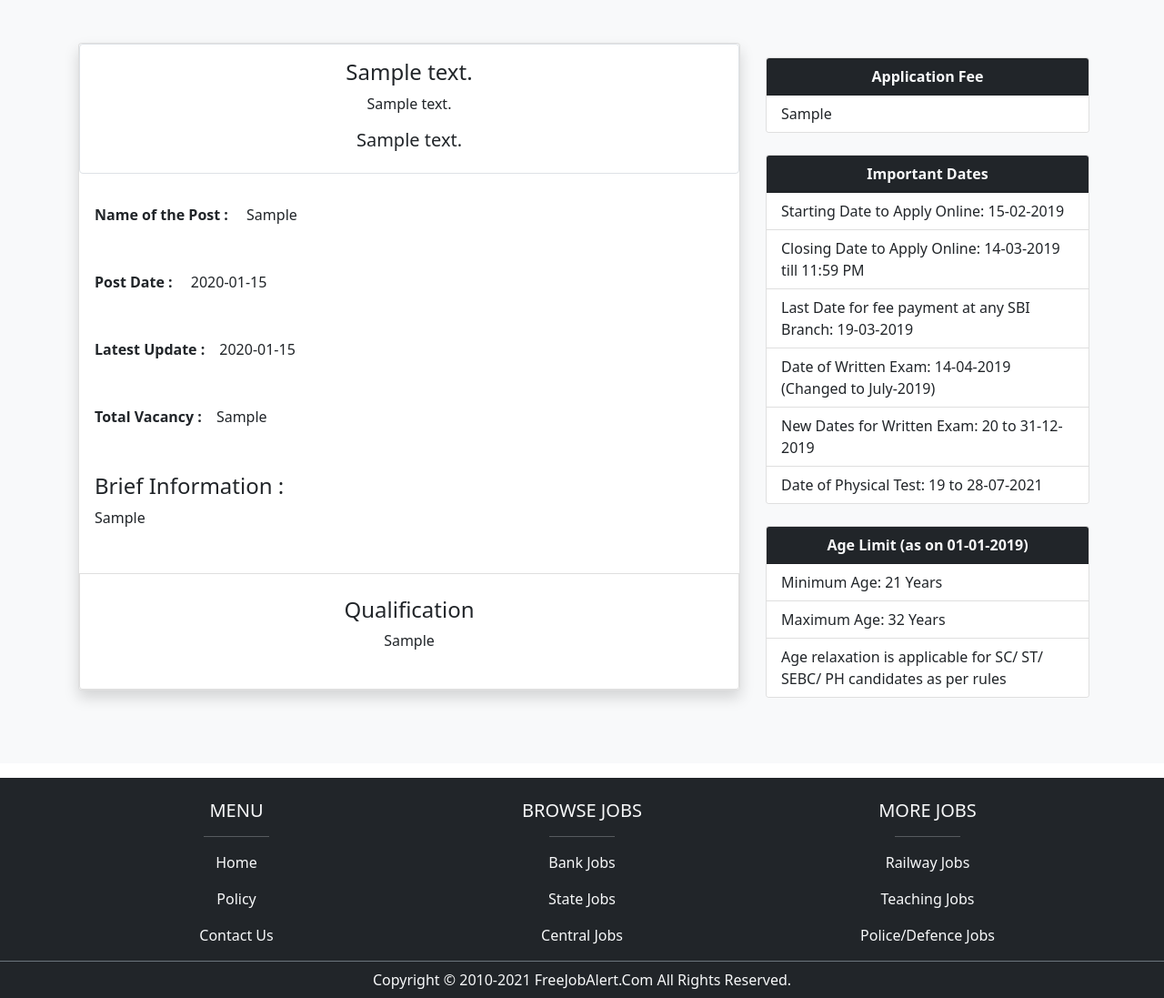
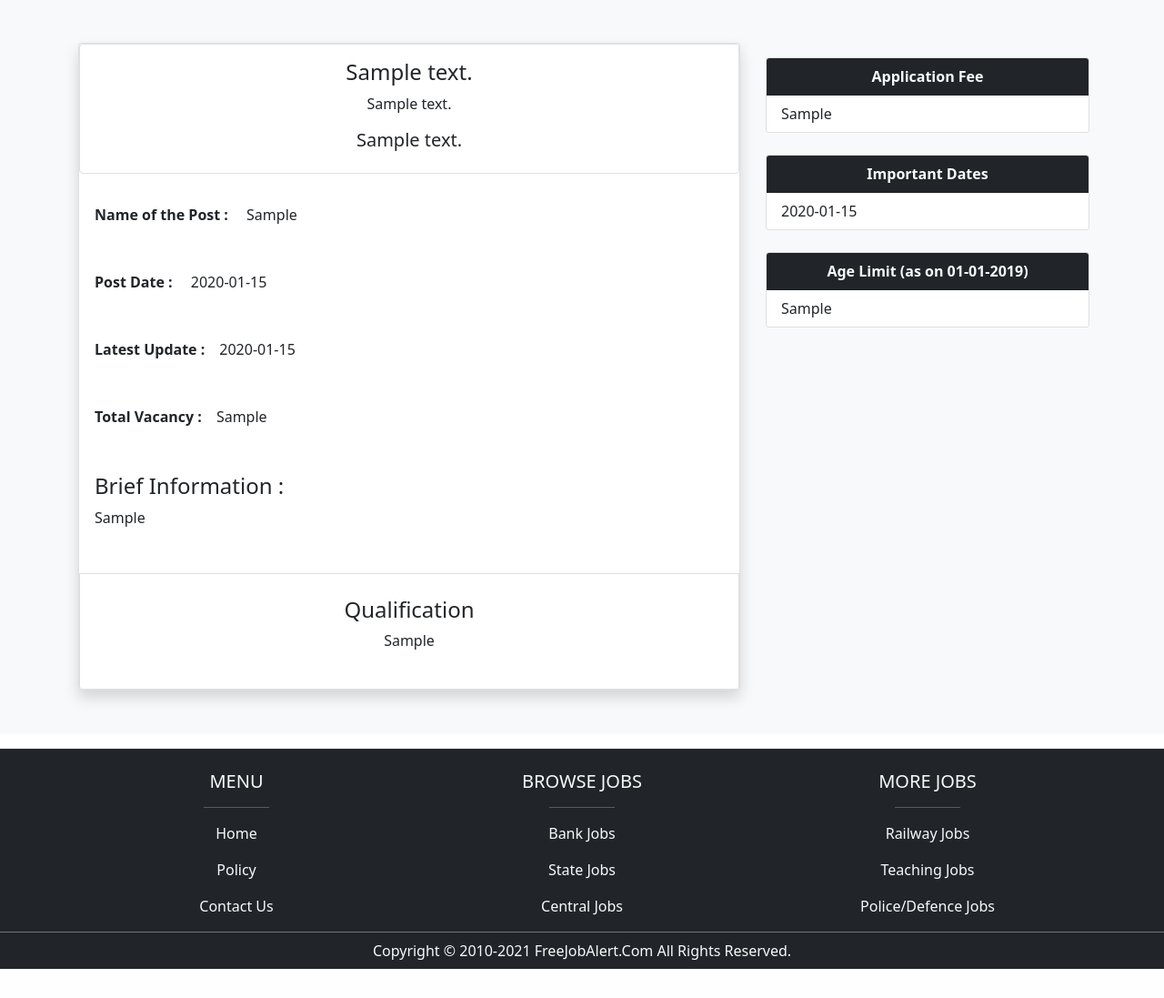
Before and after one commit to ravikumar9130/FreeJobAlert, a Node server app: page /job-details/600000000000000000000001 in a window 1280 px wide. Shown: the part 138-1235 px from the top of the page at 91% size. After the commit the page ends 1203 px from the top, so only its background shows below. Run offline with Node 20, Linux system fonts and the light colour scheme; tables that the repository leaves empty hold one stand-in row (values such as "Sample post"); some libraries are stand-ins or nearby versions.

Commit message:
Dynamically Rendered all datas into job-details page

```diff
--- a/views/job-details.ejs
+++ b/views/job-details.ejs
@@ -24,14 +24,9 @@
                 <div class="col-md-8 px-3 ">
                     <div class="card shadow">
                         <div class="alert text-center border " role="alert">
-
                             <h4> <%- news.CompanyDetails.CompanyName %></h4>
-
                             <p> <%- news.CompanyDetails.AdvtNo %></p>
-
                             <h5> <%- news.CompanyDetails.VacancyName %></h5>
-
-
                         </div>
                         <div class="alert " role="alert">
                      <b>    Name of the Post :</b>   <span class="text-dark px-3">
@@ -50,16 +45,11 @@
                         <div class="alert " role="alert">
                             <h4 class="alert-heading">Brief Information :</h4>
                             <p> <%- news.BriefInformation %></p>
-
-
                         </div>
                         <li class="list-group-item">
                             <div class="alert text-center" role="alert">
                                 <h4 class="text-center">Qualification</h4>
-
                                 <%- news.Qualification %>
-
-
                             </div>
                         </li>
                     </div>
@@ -88,15 +78,9 @@
                               <b>  Important Dates</b>
                             </div>
                             <ul class="list-group list-group-flush">
-                                <li class="list-group-item">Starting Date to Apply Online: 15-02-2019</li>
-                                <li class="list-group-item">Closing Date to Apply Online: 14-03-2019 till 11:59 PM
-                                </li>
-                                <li class="list-group-item">Last Date for fee payment at any SBI Branch: 19-03-2019
-                                </li>
-                                <li class="list-group-item">Date of Written Exam: 14-04-2019 (Changed to July-2019)
-                                </li>
-                                <li class="list-group-item">New Dates for Written Exam: 20 to 31-12-2019</li>
-                                <li class="list-group-item">Date of Physical Test: 19 to 28-07-2021</li>
+                                <% for(var i = 0; i < news.ImportantDates.DatesInfo.length; i++) { %>
+                                    <li class="list-group-item"><%- news.ImportantDates.DatesInfo[i] %></li>
+                                <% } %>
                             </ul>
                         </div>
 
@@ -106,11 +90,9 @@
                                <b> Age Limit (as on 01-01-2019) </b>
                             </div>
                             <ul class="list-group list-group-flush">
-                                <li class="list-group-item">Minimum Age: 21 Years</li>
-                                <li class="list-group-item">Maximum Age: 32 Years</li>
-                                <li class="list-group-item">Age relaxation is applicable for SC/ ST/ SEBC/ PH
-                                    candidates as per rules</li>
-
+                                <% for(var i = 0; i < news.AgeLimit.LimitData.length; i++) { %>
+                                    <li class="list-group-item"><%- news.AgeLimit.LimitData[i] %></li>
+                                <% } %>
                             </ul>
                         </div>
 
```
